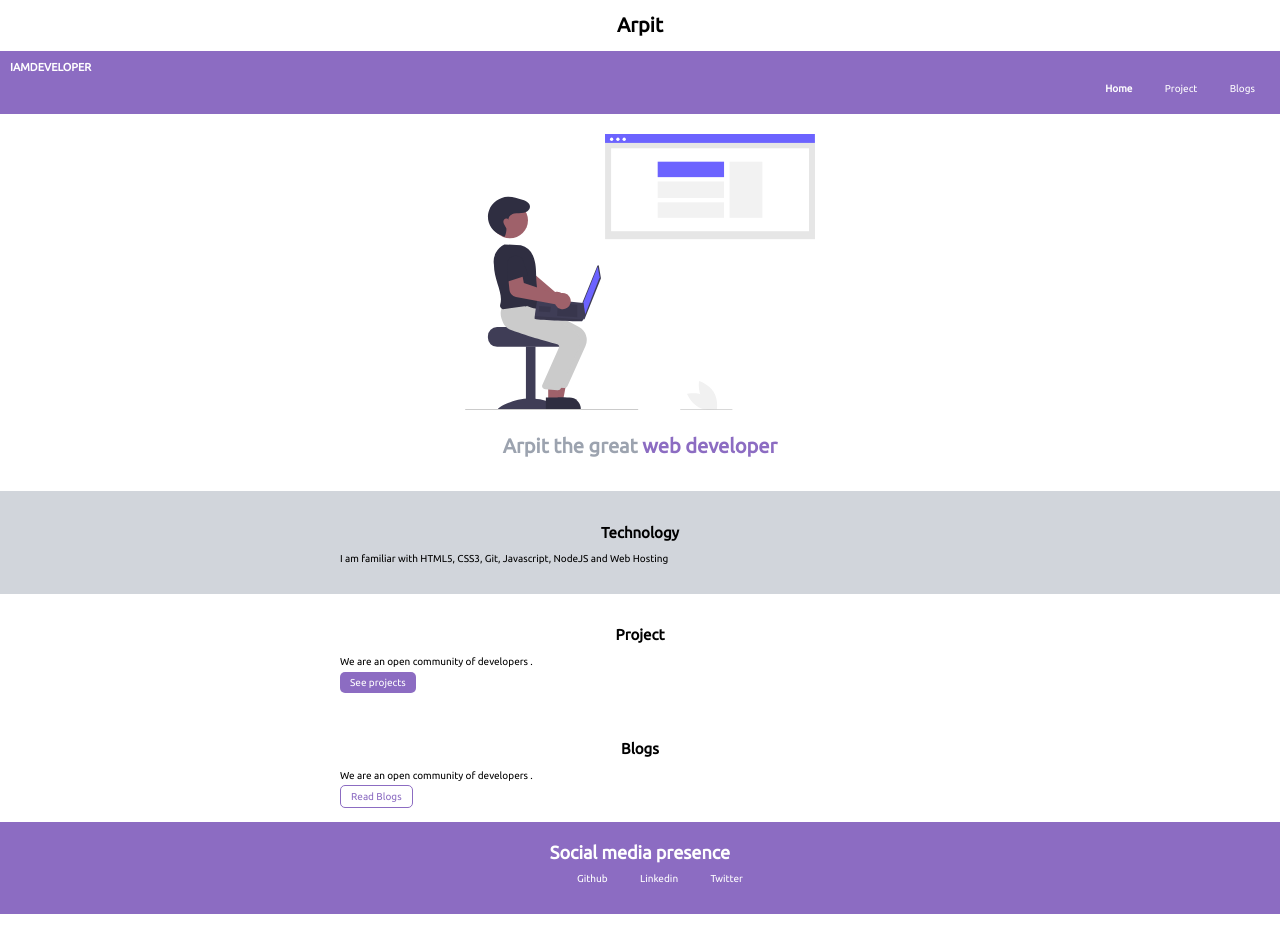
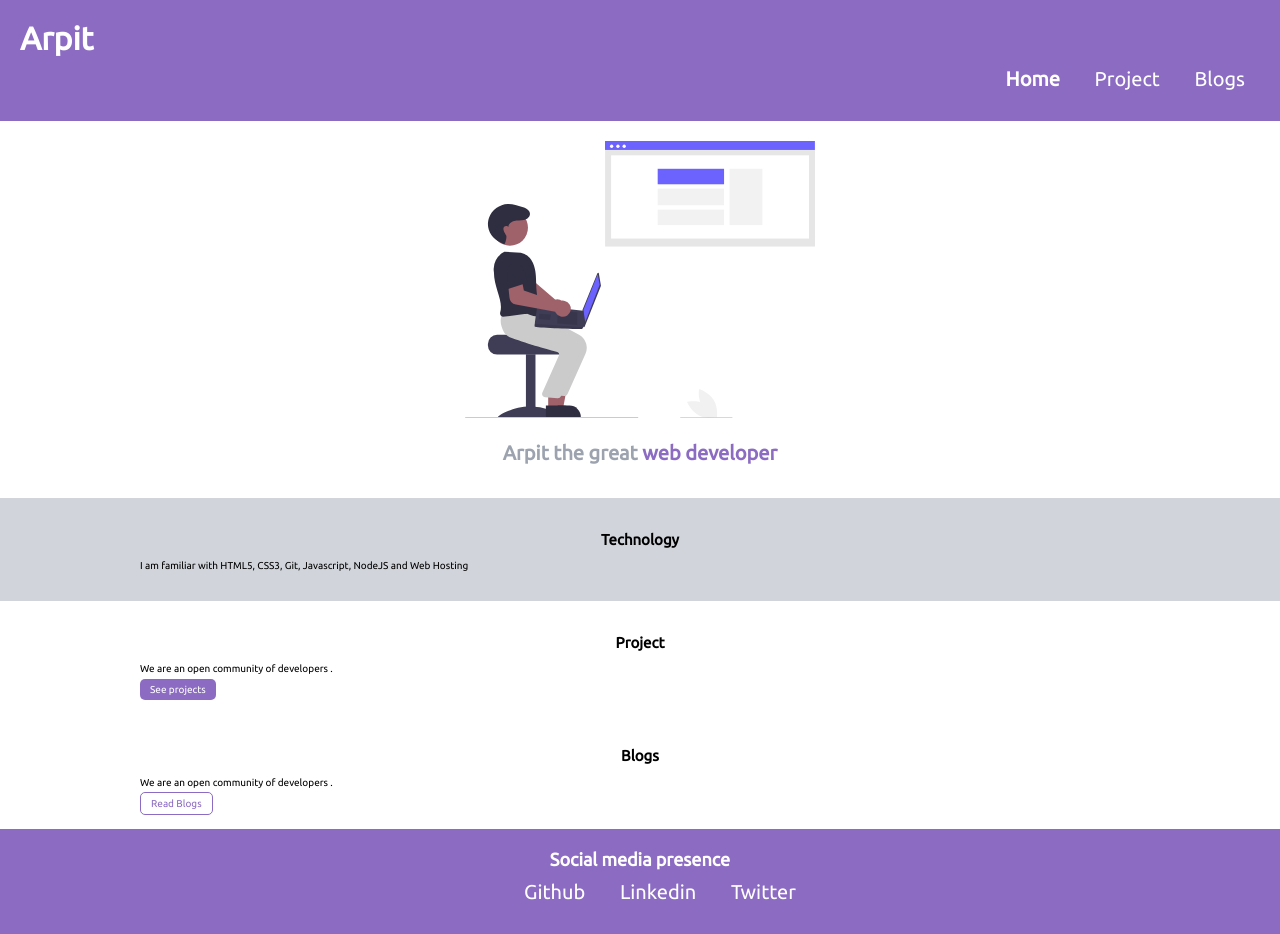
Before and after one commit to arpit01923/Lecture-3-html, a plain HTML site: page index.html in a window 1280 px wide. Drawn offline with Linux system fonts and the light colour scheme.

Commit message:
commited

```diff
--- a/index.html
+++ b/index.html
@@ -8,9 +8,8 @@
     <link href="style.css" rel="stylesheet">
 </head>
 <body>
-    <h1>Arpit</h1>
     <nav class="navigation container">
-        <div class="nav-brand">IAMDEVELOPER</div>
+        <div class="nav-brand">Arpit</div>
         <ul class="list-non-bullets nav-pills">
             <li class="list-item-inline">
                 <a class="link link-active" href="">Home</a>
--- a/style.css
+++ b/style.css
@@ -23,7 +23,7 @@ hr{
      padding: 0rem 1rem;
  }
  .container-center{
-     max-width: 60rem;
+     max-width: 100rem;
      margin: auto;
  }
 
@@ -53,17 +53,18 @@ hr{
  .list-item-inline{
      display: inline;
      padding: 0rem 0.5rem;
+     font-size: 2rem;
  }
  /* navigation */
  .navigation{
      background-color: var(--primary-color);
      color: white;
-     padding: 1rem;
-     border-bottom-left-radius: 1 rem;
+     padding: 2rem;
+     border-bottom-left-radius: 2 rem;
  }
  .navigation .nav-brand{
      font-weight: bold;
-     font-size: 1.1rem;
+     font-size: 3.2rem;
  }
  .navigation .nav-pills{
      text-align: right;
@@ -73,6 +74,7 @@ hr{
  }
  .navigation .link-active{
      font-weight: bold;
+     font-size: 2rem;
  }
  /* header */
  .hero{
```
Also changed, not shown: blogs.html (+1 -1 lines), projects.html (+1 -1 lines).
